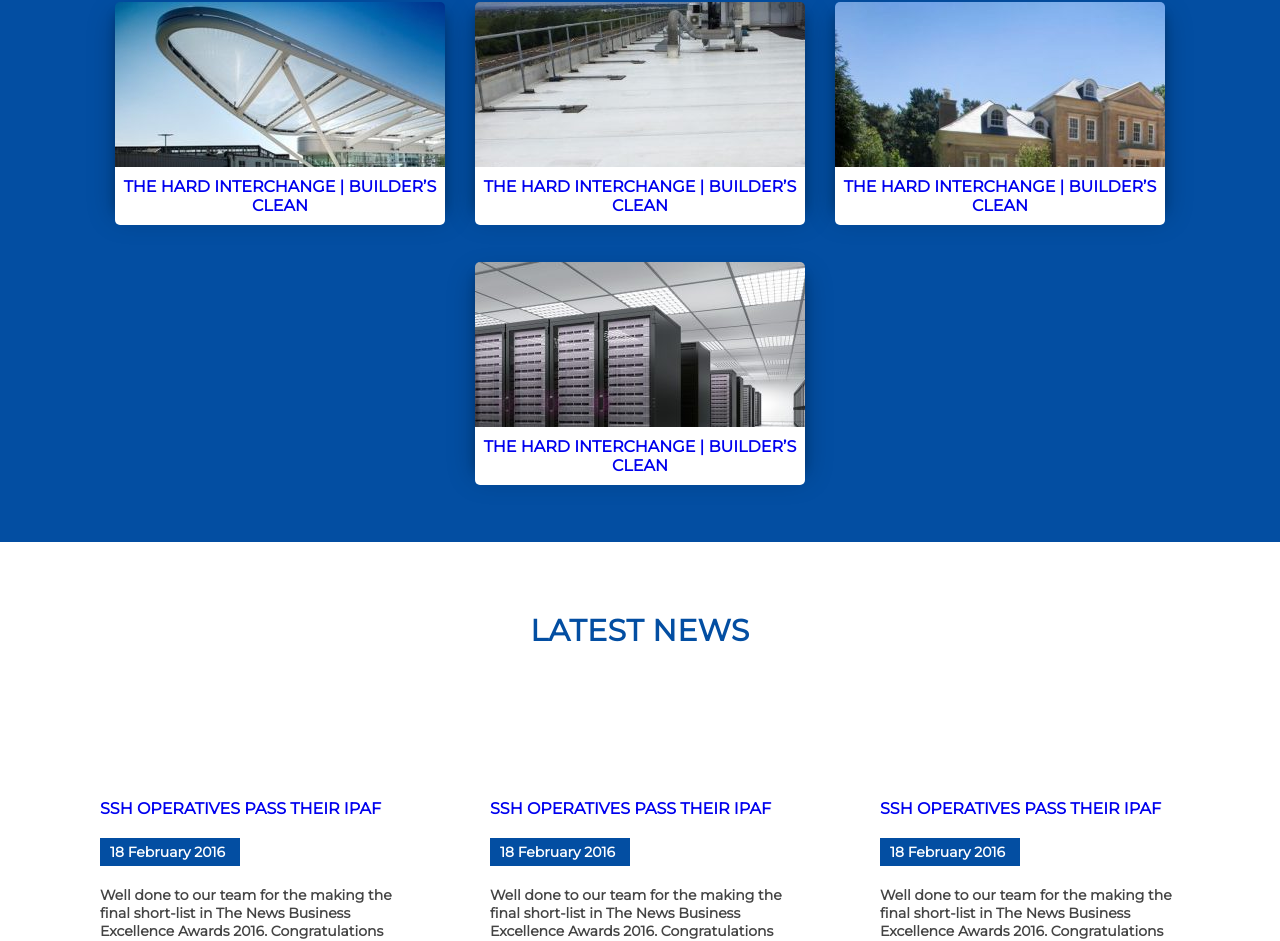
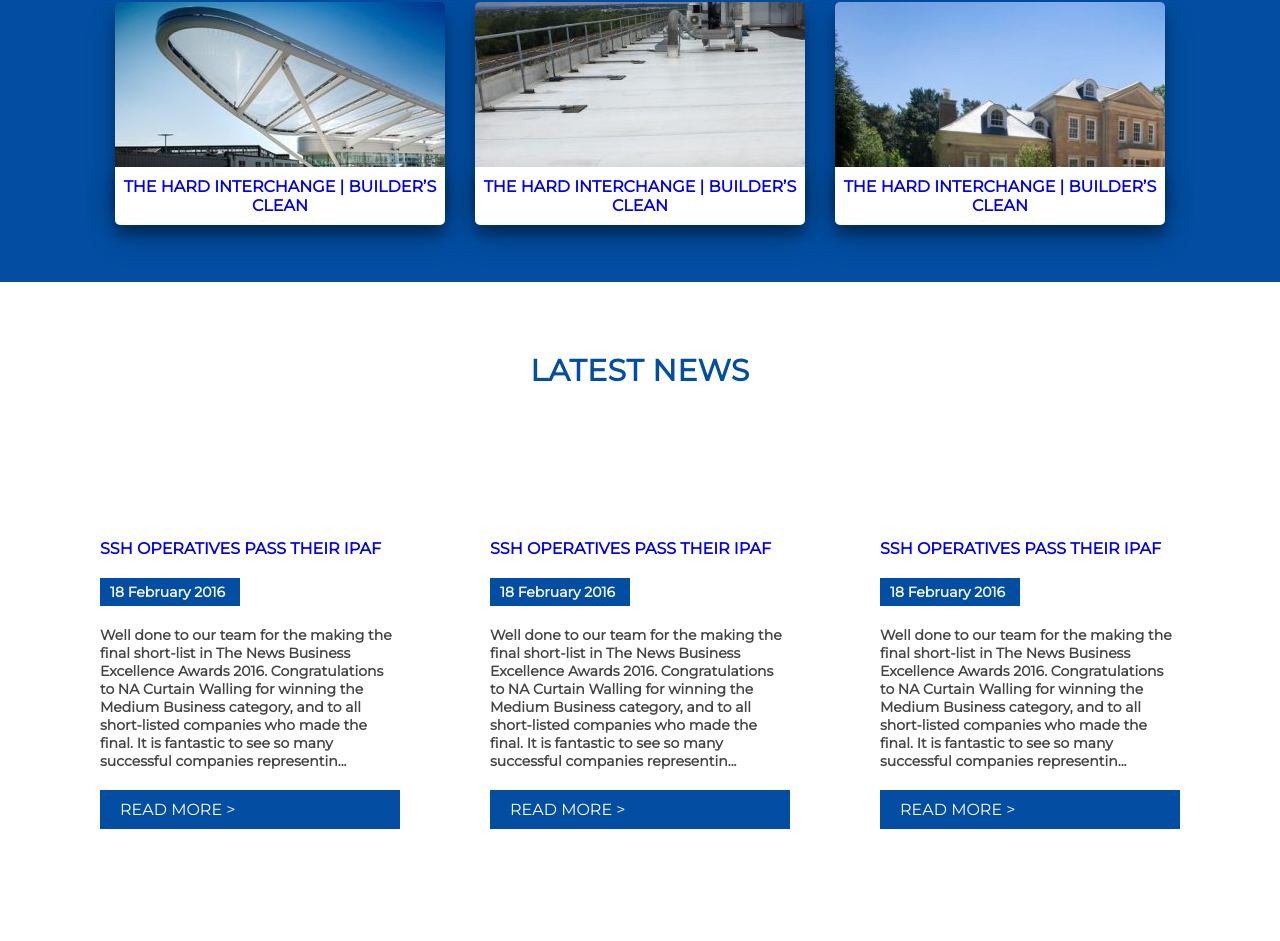
Before and after one commit to porosh2002/SSH_CLEANING, a React (Create React App) app: page / in a window 1280 px wide. Shown: the part 1305-2246 px from the top of the page. After the commit the page ends 2214 px from the top, so only its background shows below. Built offline with nearby package versions, Linux system fonts and the light colour scheme.

Commit message:
Recent work Section Updated

```diff
--- a/src/App.css
+++ b/src/App.css
@@ -259,6 +259,7 @@ transform: scale(1.03);
   font-weight: 600;
   border-bottom-left-radius:5px;
   border-bottom-right-radius:5px;
+  box-shadow: 0 14px 28px rgba(0,0,0,0.25), 0 10px 10px rgba(0,0,0,0.22);
 }
 /* News */
 .News{
--- a/src/Components/RecentWork/RecentWork.js
+++ b/src/Components/RecentWork/RecentWork.js
@@ -7,7 +7,7 @@ function RecentWork() {
             <RecentWorkCard ServiceClass='RecentCard RC_1' name={'THE HARD INTERCHANGE | BUILDER’S CLEAN'}/>
             <RecentWorkCard ServiceClass='RecentCard RC_2' name={'THE HARD INTERCHANGE | BUILDER’S CLEAN'}/>
             <RecentWorkCard ServiceClass='RecentCard RC_3' name={'THE HARD INTERCHANGE | BUILDER’S CLEAN'}/>
-            <RecentWorkCard ServiceClass='RecentCard RC_4' name={'THE HARD INTERCHANGE | BUILDER’S CLEAN'}/>
+            {/* <RecentWorkCard ServiceClass='RecentCard RC_4' name={'THE HARD INTERCHANGE | BUILDER’S CLEAN'}/> */}
         </div>
     )
 }
```
Also changed, not shown: 1 other file (tests, documents, lock files or other folders).
